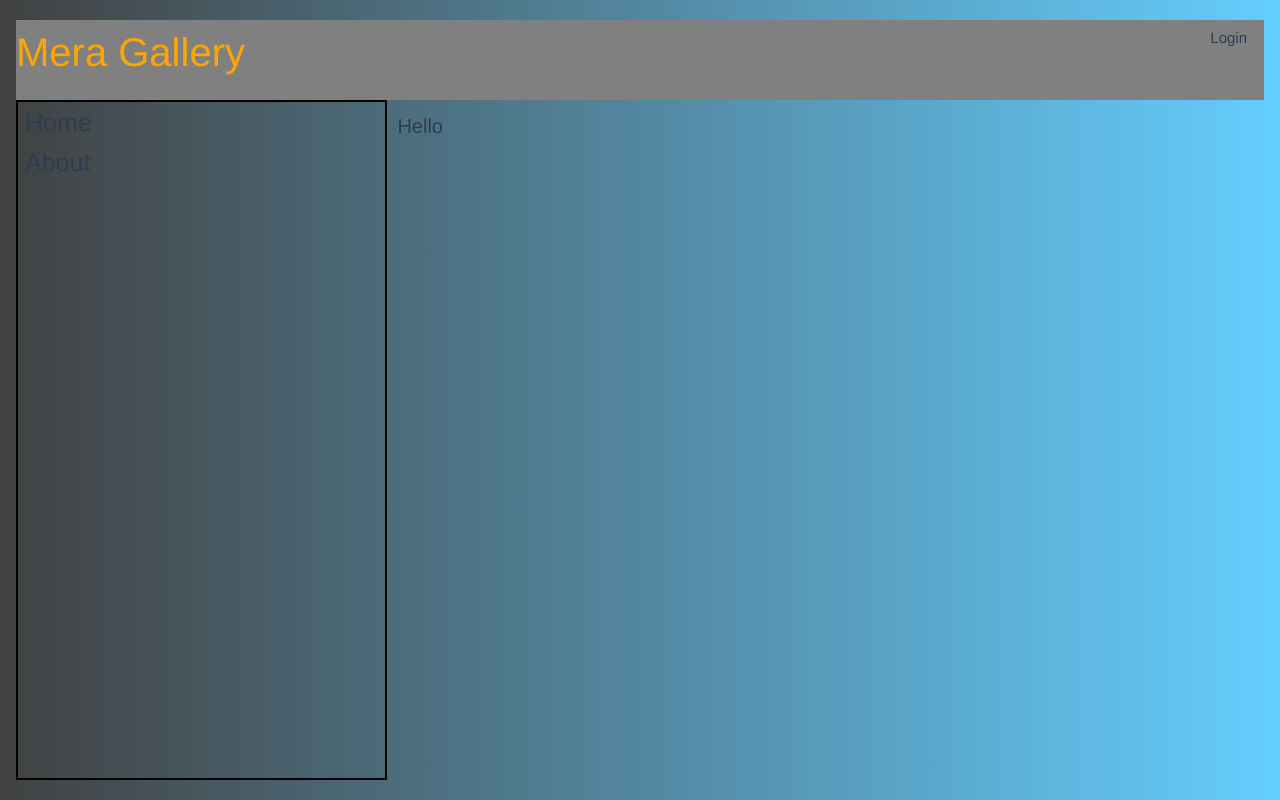
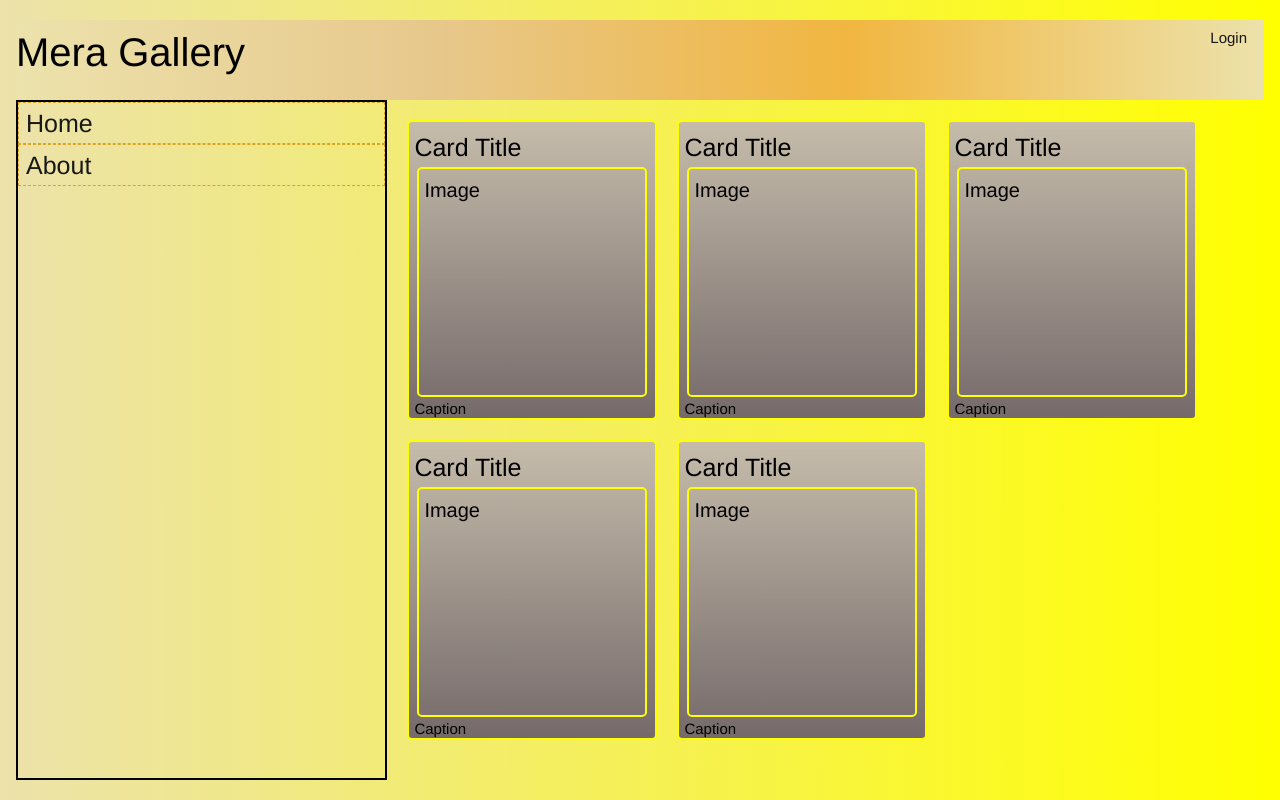
Before and after one commit to iamaravinds/mera-gallery, a Vue app: page / in a window 1280 px wide. Built offline with nearby package versions, Linux system fonts and the light colour scheme.

Commit message:
added card component

```diff
--- a/src/assets/base.scss
+++ b/src/assets/base.scss
@@ -62,7 +62,7 @@
 body {
   min-height: 100vh;
   color: var(--color-text);
-  background: linear-gradient(to right,rgba(151, 199, 231), rgba(88, 68, 118));
+  background: linear-gradient(to right, #ece2ab, #ffff00);
   transition: color 0.5s, background-color 0.5s;
   line-height: 1.6;
   font-family: 'Helvetica Neue', sans-serif;
@@ -126,7 +126,7 @@ $font-family_1: 'Helvetica Neue', sans-serif;
 body {
   min-height: 100vh;
   color: $color_1;
-  background: linear-gradient(to right, rgba(65, 65, 65), rgba(100, 206, 255));
+  background: linear-gradient(to right, #ece2ab, #ffff00);
   transition: color 0.5s, background-color 0.5s;
   line-height: 1.6;
   font-family: $font-family_1;
--- a/src/assets/main.scss
+++ b/src/assets/main.scss
@@ -1,5 +1,6 @@
 $color_1: white;
 $color_2: whitesmoke;
+$color_3: #181818;
 $background-color_1: orange;
 
 @import './base.scss';
@@ -14,24 +15,20 @@ a {
 	text-decoration: none;
   margin: 5px;
   padding: 2px;
-	color: $color_1;
+	color: $color_3;
 	font-size: 25px;
   border-radius: 5px;
 	transition: 0.4s;
-}
-
-.white {
-	text-decoration: none;
-	color: $color_1;
-	font-size: 25px;
-	transition: 0.4s;
+  text-decoration: none;
+  font-size: 25px;
+  transition: 0.4s;
 }
 
 @media (hover: hover) {
 	a {
 		&:hover {
 			background-color: $background-color_1;
-			color: $color_2;
+			color: $color_3;
 		}
 	}
 }
@@ -50,8 +47,8 @@ a {
 }
 .header-container {
 	height: 80px;
-  background: grey;
-  color: orange;
+  background: linear-gradient(to right,#ece2ab, #e7c88c, #f1b640, #ece2ab);
+  color: black;
 	.head-title {
 		width: 70%;
 		float: left;
@@ -61,7 +58,7 @@ a {
 		float: right;
     a {
       text-decoration: none;
-      color: $color_1;
+      color: $color_3;
       font-size: 15px;
       transition: 0.4s;
     }
@@ -77,9 +74,10 @@ a {
 		border: 2px solid black;
     transition: 0.4s;
 		.sidebar-item {
+      border: 1px dashed goldenrod;
+      color: $color_3;
       &:hover {
         background-color: $background-color_1;
-			  color: $color_2;
       }
     }
 	}
@@ -118,3 +116,40 @@ a {
     }
   }
 }
+
+.card {
+  margin: 10px;
+  padding: 5px;
+  background: linear-gradient(to top,#756a6a, #c5bcab);
+  height: 300px;
+  width: 250px;
+  color: black;
+  border: 2px solid yellow;
+  border-radius: 5px;
+  transition: 0.4s;
+    &:hover {
+      background: linear-gradient(to left,#b98d3a, #dbb83a);
+    }
+  .card-title {
+    font-size: 25px;
+  }
+  .card-image-content {
+    .card-image {
+      padding: 5px;
+      margin: auto;
+      height: 230px;
+      width: 230px;
+      border: 2px solid yellow;
+      border-radius: 5px;
+    }
+    .card-caption {
+      margin: auto;
+      font-size: 15px;
+    }
+  }
+}
+
+.cards-container {
+  display: flex;
+  flex-wrap: wrap;
+}
--- /dev/null
+++ b/src/components/Cards.vue
@@ -0,0 +1,23 @@
+<template>
+	<div class='card'>
+		<div class='card-title'>
+			Card Title
+		</div>
+		<div class="card-image-content">
+			<div class='card-image'>
+				Image
+			</div>
+			<div class='card-caption'>
+				Caption
+			</div>
+		</div>
+	</div>
+</template>
+
+<script setup>
+
+</script>
+
+<style lang="scss" scoped>
+
+</style>
--- a/src/views/HomeView.vue
+++ b/src/views/HomeView.vue
@@ -1,6 +1,11 @@
 <script setup>
+import Cards from '@/components/Cards.vue';
 </script>
 
 <template>
-    Hello
+  <div class='cards-container'>
+    <Cards
+      v-for='card in 5'
+    />
+  </div>
 </template>
```
